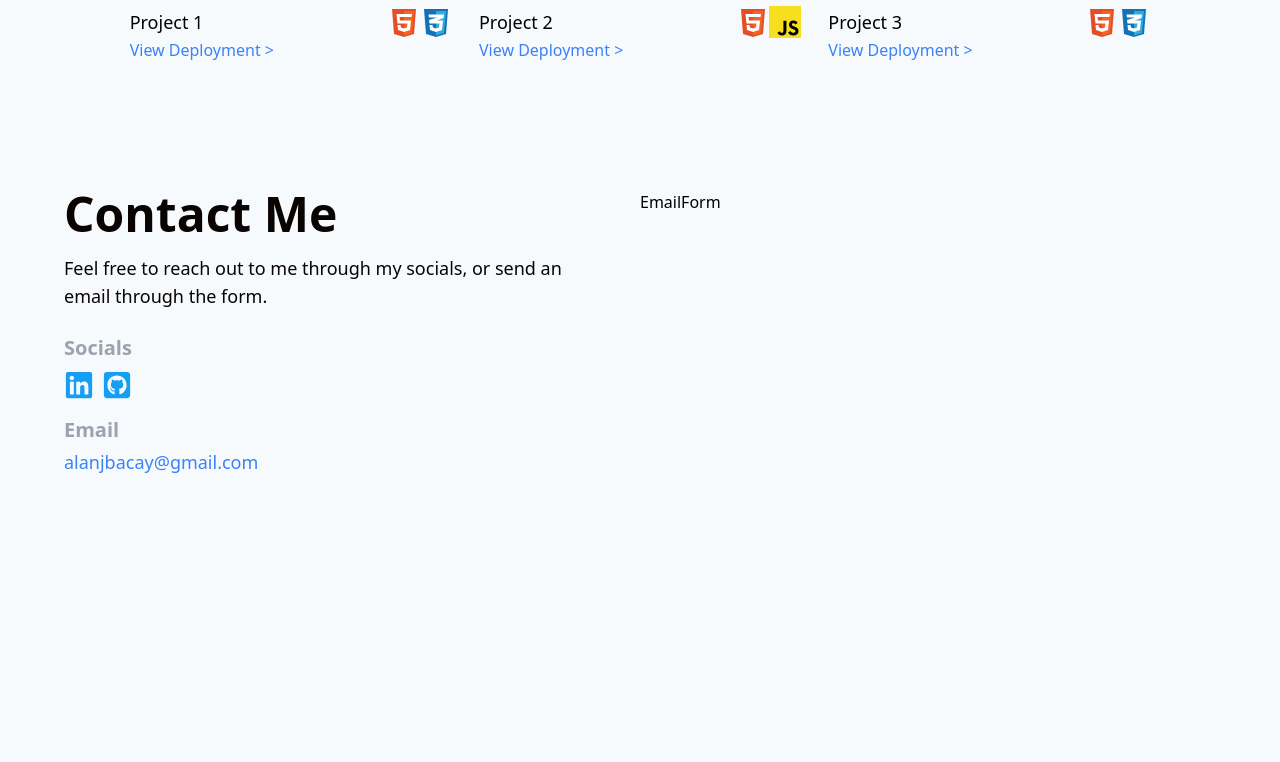
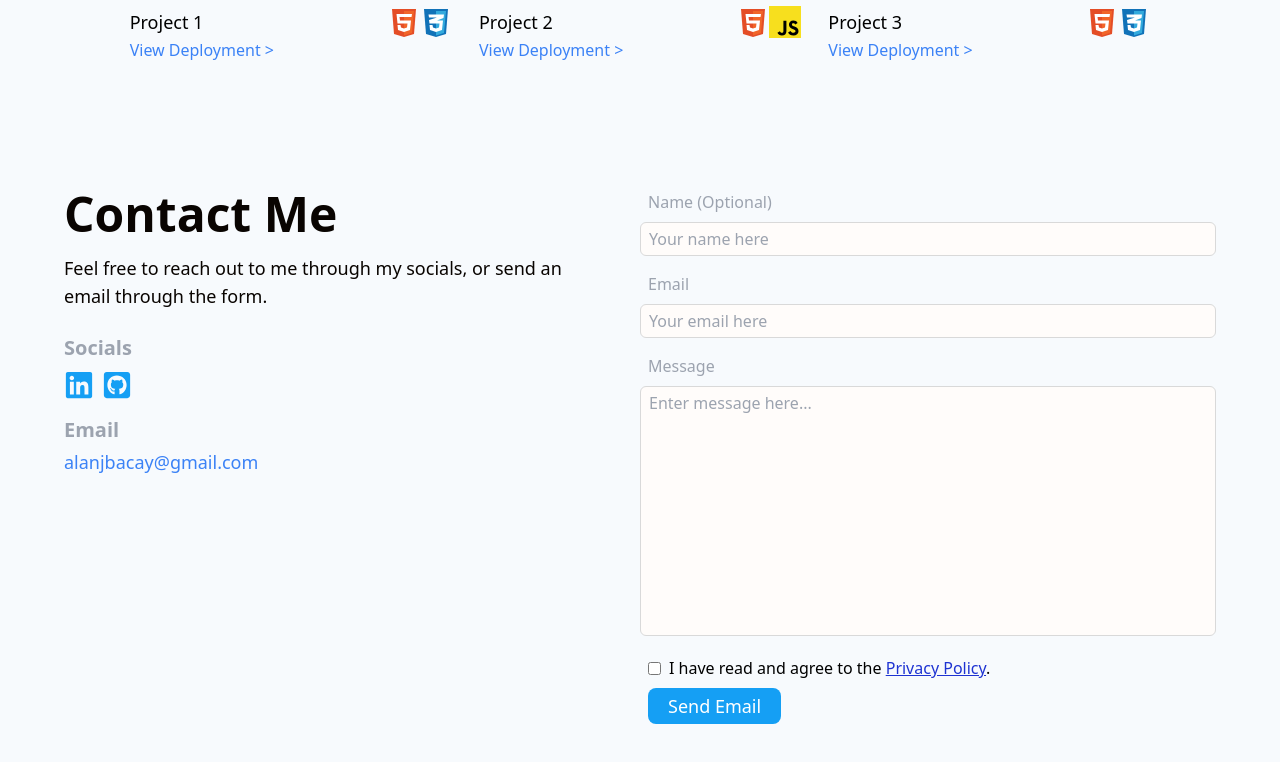
Before and after one commit to alanbacay02/personal-portfolio, a React (Create React App) app: page / in a window 1280 px wide. Shown: the part 2691-3453 px from the top of the page. Before the commit the page ends 3231 px from the top, so only its background shows below. Built offline with nearby package versions, Linux system fonts and the light colour scheme.

Commit message:
Includes simple text, textarea, and input fields for email form

```diff
--- a/src/components/EmailForm.jsx
+++ b/src/components/EmailForm.jsx
@@ -1,8 +1,75 @@
 import React from 'react'
+
+const formLabelStyle = 'font-medium px-2 mb-2 text-gray-400'
+const inputFieldStyle = 'border border-secondary rounded-md bg-background py-1 px-2 focus:outline-secondary focus:shadow-xl'
 
 const EmailForm = () => {
   return (
-    <div>EmailForm</div>
+    <div className='w-full'>
+      <form className='flex flex-col justify-center'>
+        {/* NAME FIELD */}
+        <div className='flex flex-col mb-4'>
+          <label
+            htmlFor='name_field'
+            className={formLabelStyle}>
+              Name (Optional)
+          </label>
+          <input
+            id='name_field'
+            type='text'
+            placeholder='Your name here'
+            className={inputFieldStyle}
+          />
+        </div>
+        {/* EMAIL FIELD */}
+        <div className='flex flex-col mb-4'>
+          <label
+            htmlFor='email_field'
+            className={formLabelStyle}>
+              Email
+          </label>
+          <input
+            id='email_field'
+            type='email'
+            placeholder='Your email here'
+            className={inputFieldStyle}
+            required
+          />
+        </div>
+        {/* TEXT FIELD */}
+        <div className='flex flex-col mb-5'>
+          <label htmlFor='message_field' className={formLabelStyle}>Message</label>
+          <textarea
+            name='message_field'
+            rows={10}
+            placeholder='Enter message here...'
+            className={`resize-none ${inputFieldStyle}`}
+            required
+          />
+        </div>
+        {/* AGREEMENT FIELD */}
+        <div className='flex flex-row gap-2 items-center ml-2 mb-2'>
+          <input
+            id='form_agreement'
+            type='checkbox'
+            required
+          />
+          <label
+            htmlFor='form_agreement'
+          >I have read and agree to the <a href='/#' className='text-accent underline'>Privacy Policy</a>.</label>
+        </div>
+        {/* SUBMIT BUTTON */}
+        <div className='ml-2'>
+          <label htmlFor='submit_button' className='sr-only'>Send Email</label>
+          <input
+            id='submit_button'
+            type='submit'
+            className='font-medium text-lg text-white rounded-lg py-1 px-5 bg-primary hover:cursor-pointer hover:bg-blue-600 transition-colors duration-300'
+            value='Send Email'
+          />
+        </div>
+      </form>
+    </div>
   )
 }
 
```
